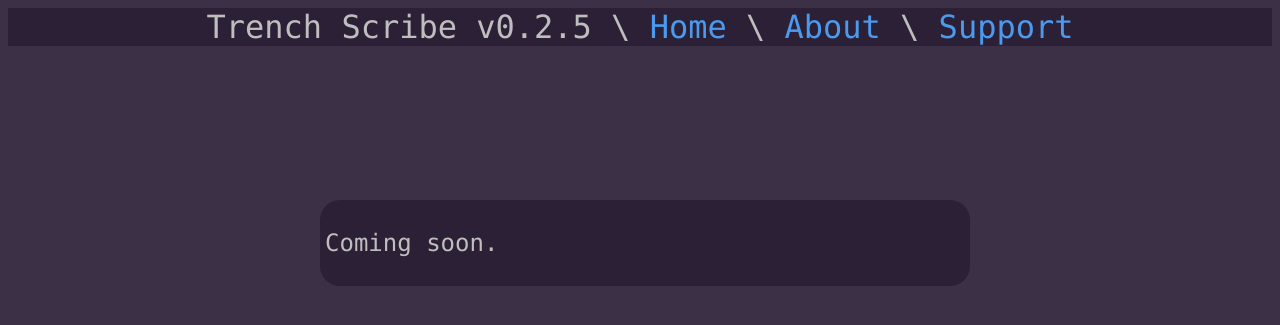
After one commit to CmdrApollo/TrenchScribe, a Python web app: template templates/support.html in a window 1280 px wide. The commit adds this page. Shown: the top 325 px of the page. Run offline with Jinja, Linux system fonts and the light colour scheme; the template is opened without the code that fills it, so the values that code supplies are empty.

Commit message:
added support page

```diff
--- a/static/styles/style.css
+++ b/static/styles/style.css
@@ -6,8 +6,9 @@ nav {
 }
 
 .navbar {
-    /* scale: 2; */
     text-align: center;
+    overflow-wrap: break-word;
+    word-break: break-word;
 }
 
 .aboutText, .dataInput {
--- a/templates/about.html
+++ b/templates/about.html
@@ -10,7 +10,8 @@
     <nav class="navbar">
         Trench Scribe v0.2.5 \
         <a href="/">Home</a> \
-        <a href="/about">About</a>
+        <a href="/about">About</a> \
+        <a href="/support">Support</a>
     </nav>
     <br>
     <div class="aboutText">
--- a/templates/index.html
+++ b/templates/index.html
@@ -10,14 +10,15 @@
     <nav class="navbar">
         Trench Scribe v0.2.5 \
         <a href="/">Home</a> \
-        <a href="/about">About</a>
+        <a href="/about">About</a> \
+        <a href="/support">Support</a>
     </nav>
     <br>
     <form class="dataInput" method="POST" enctype="multipart/form-data" action="/">
         <label for="file_input">Choose File</label>
         <input type="file" id="file_input" name="file_input" required>
         <br><br>
-        <input type="checkbox" name="checkbox1" value="ignore_tough">Ignore Tough/Strong/Fear/Infiltrator<br>
+        <input type="checkbox" name="checkbox1" value="ignore_tough">Ignore Tough / Strong / Fear / Infiltrator<br>
         <input type="checkbox" name="checkbox2" value="rounded_corners">Rounded Corners<br>
         <input type="checkbox" name="checkbox3" value="page_splitting">New Page For Each Model<br><br>
         Title Color: <input type="color" value="#008000" name="colorPicker">
--- /dev/null
+++ b/templates/support.html
@@ -0,0 +1,21 @@
+<!DOCTYPE html>
+<html lang="en">
+<head>
+    <meta charset="UTF-8">
+    <meta name="viewport" content="width=device-width, initial-scale=1.0">
+    <title>About</title>
+    <link rel="stylesheet" href="{{ url_for('static', filename='styles/style.css') }}">
+</head>
+<body>
+    <nav class="navbar">
+        Trench Scribe v0.2.5 \
+        <a href="/">Home</a> \
+        <a href="/about">About</a> \
+        <a href="/support">Support</a>
+    </nav>
+    <br>
+    <div class="aboutText">
+        <p>Coming soon.</p>
+    </div>
+</body>
+</html>
```
Also changed, not shown: app.py (+6 -3 lines).
